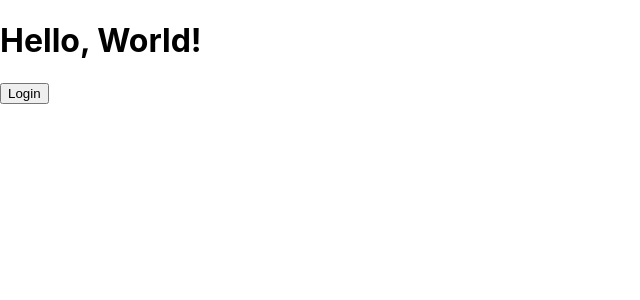
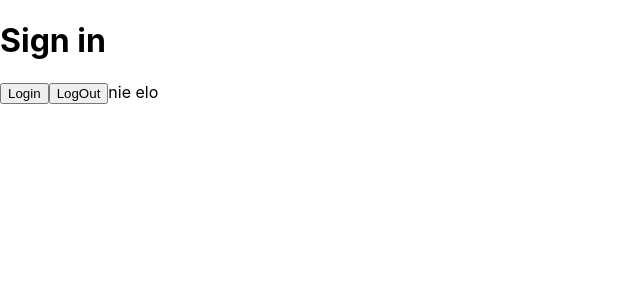
Before and after one commit to LukaszWilk1/Chater, a React (Create React App) app: page / in a window 1280 px wide. Shown: the top 300 px of the page, without its empty margins (0-640 px from the left). Built offline with nearby package versions, Linux system fonts and the light colour scheme; no server answers.

Commit message:
working logging and logout with change of state

```diff
--- a/package.json
+++ b/package.json
@@ -9,6 +9,7 @@
     "firebase": "^10.8.0",
     "react": "^18.2.0",
     "react-dom": "^18.2.0",
+    "react-firebase-hooks": "^5.1.1",
     "react-scripts": "5.0.1",
     "web-vitals": "^2.1.4"
   },
--- a/src/App.js
+++ b/src/App.js
@@ -1,8 +1,55 @@
-function App(props) {
+import {useAuthState} from "react-firebase-hooks/auth";
+import { getAuth, signInWithPopup, GoogleAuthProvider, signOut } from "firebase/auth";
+import { initializeApp } from 'firebase/app';
+
+const firebaseConfig = {
+  apiKey: "AIzaSyBJRpilIgvYbqX5RzsJ6JgYk3Oy-Mz7nCY",
+  authDomain: "chater-56a0a.firebaseapp.com",
+  projectId: "chater-56a0a",
+  storageBucket: "chater-56a0a.appspot.com",
+  messagingSenderId: "683581810189",
+  appId: "1:683581810189:web:7685ea2afd95644fb55744",
+  measurementId: "G-TZ7E8Z2B8K"
+};
+
+const app = initializeApp(firebaseConfig);
+
+const auth = getAuth();
+
+const provider = new GoogleAuthProvider();
+
+  const logIn = () => {
+    signInWithPopup(auth, provider)
+    .then((result) => {
+      const credential = GoogleAuthProvider.credentialFromResult(result);
+      const token = credential.accessToken;
+      const user = result.user;
+    }).catch((error) => {
+      const errorCode = error.code;
+      const errorMessage = error.message;
+      const email = error.customData.email;
+      const credential = GoogleAuthProvider.credentialFromError(error);
+    });
+  }
+
+  const logOut = () => {
+    signOut(auth).then(() => {
+      // Sign-out successful.
+    }).catch((error) => {
+      // An error happened.
+    });
+  }
+
+function App() {
+
+  const [user] = useAuthState(auth);
+
   return (
     <div>
-      <h1>Hello, World!</h1>
-    <button onClick={props.logIn}>Login</button>
+      <h1>Sign in</h1>
+    <button onClick={logIn}>Login</button>
+    <button onClick={logOut}>LogOut</button>
+    {user ? "elo" : "nie elo"}
     </div>
   );
 }
--- a/src/index.js
+++ b/src/index.js
@@ -2,42 +2,8 @@ import React from 'react';
 import ReactDOM from 'react-dom/client';
 import './index.css';
 import App from './App';
-import { initializeApp } from 'firebase/app';
-import { getAuth, signInWithPopup, GoogleAuthProvider } from "firebase/auth";
-
-const provider = new GoogleAuthProvider();
-
-const firebaseConfig = {
-  apiKey: "AIzaSyBJRpilIgvYbqX5RzsJ6JgYk3Oy-Mz7nCY",
-  authDomain: "chater-56a0a.firebaseapp.com",
-  projectId: "chater-56a0a",
-  storageBucket: "chater-56a0a.appspot.com",
-  messagingSenderId: "683581810189",
-  appId: "1:683581810189:web:7685ea2afd95644fb55744",
-  measurementId: "G-TZ7E8Z2B8K"
-};
-
-const app = initializeApp(firebaseConfig);
-
-const auth = getAuth();
-
-  const logIn = () => {
-    signInWithPopup(auth, provider)
-    .then((result) => {
-      const credential = GoogleAuthProvider.credentialFromResult(result);
-      const token = credential.accessToken;
-      const user = result.user;
-    }).catch((error) => {
-      const errorCode = error.code;
-      const errorMessage = error.message;
-      const email = error.customData.email;
-      const credential = GoogleAuthProvider.credentialFromError(error);
-    });
-  }
 
 const root = ReactDOM.createRoot(document.getElementById('root'));
 root.render(
-  <React.StrictMode>
-    <App logIn={logIn}/>
-  </React.StrictMode>
+    <App/>
 );
```
Also changed, not shown: 1 other file (tests, documents, lock files or other folders).
